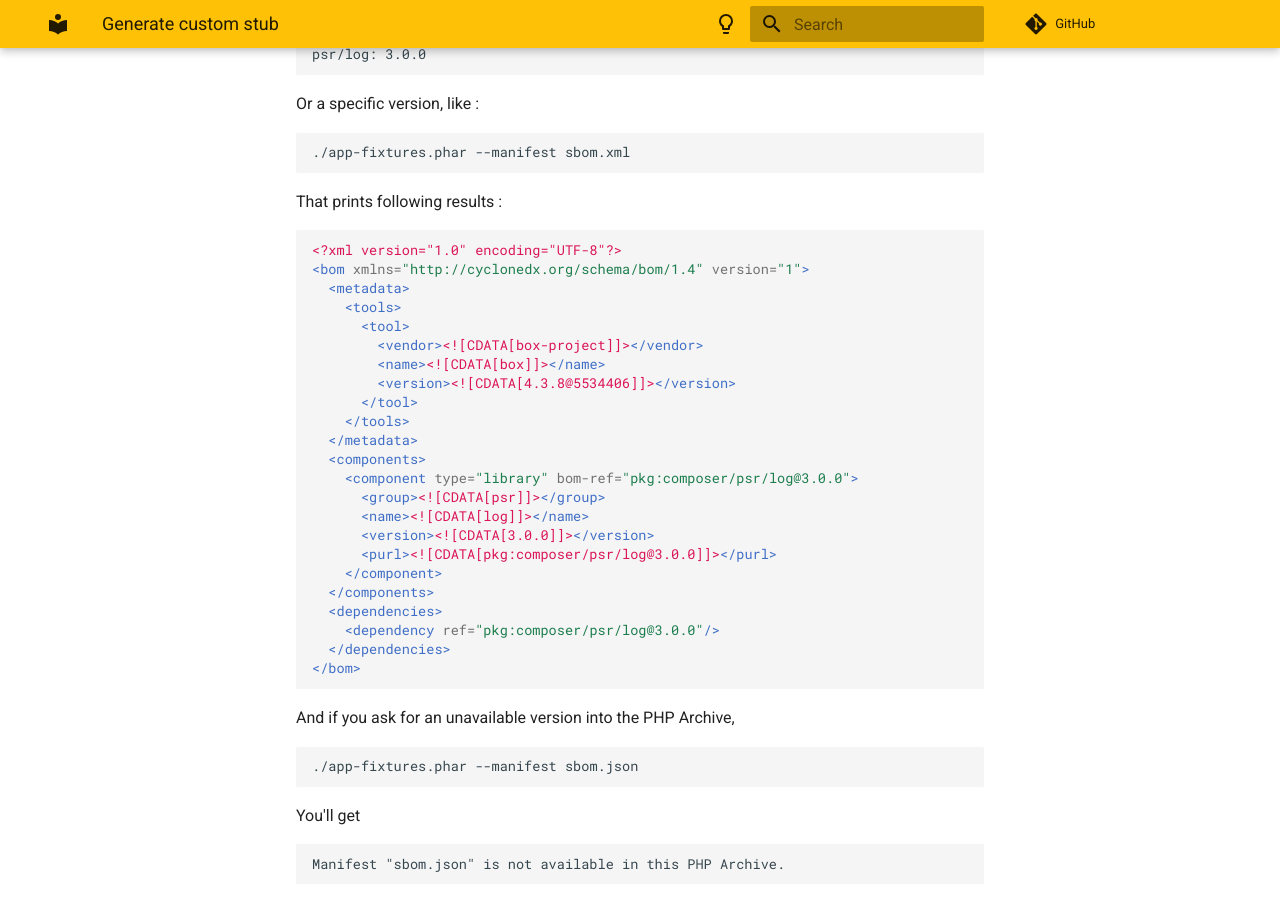
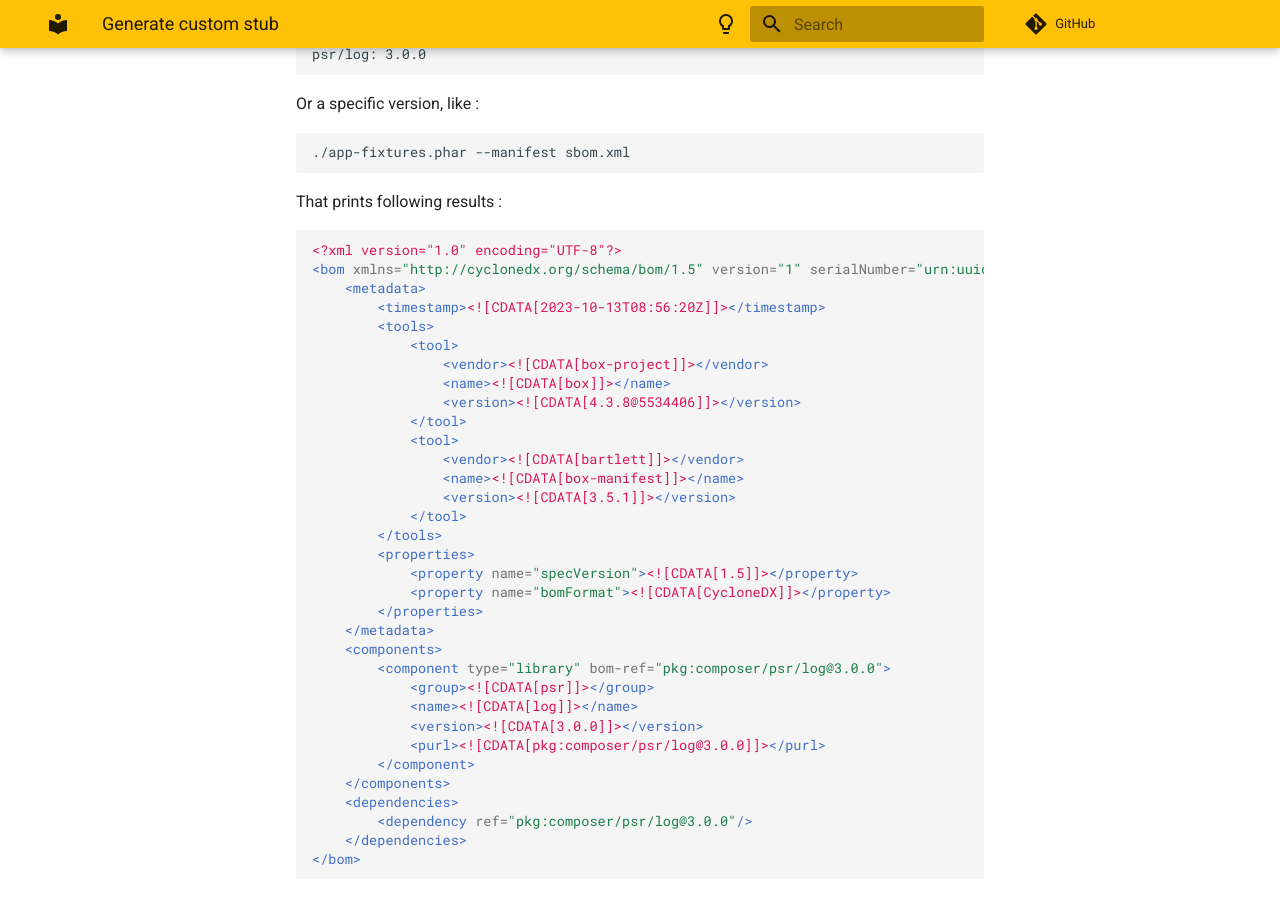
Before and after one commit to llaville/box-manifest, an MkDocs documentation site: the page built from docs/Tutorial/generate-custom-stub.md, in a window 1280 px wide and 900 px high, scrolled down 1508 px. Built offline with MkDocs 1.6.1 and Material for MkDocs 9.7.7, drawn with Linux system fonts in a browser that asks for light colours; comment, search, counter and statistics services are not loaded.

Commit message:
update documentation for upcoming release 3.5.1

````diff
--- a/docs/Tutorial/generate-custom-stub.md
+++ b/docs/Tutorial/generate-custom-stub.md
@@ -80,27 +80,37 @@ That prints following results :
 
 ```xml
 <?xml version="1.0" encoding="UTF-8"?>
-<bom xmlns="http://cyclonedx.org/schema/bom/1.4" version="1">
-  <metadata>
-    <tools>
-      <tool>
-        <vendor><![CDATA[box-project]]></vendor>
-        <name><![CDATA[box]]></name>
-        <version><![CDATA[4.3.8@5534406]]></version>
-      </tool>
-    </tools>
-  </metadata>
-  <components>
-    <component type="library" bom-ref="pkg:composer/psr/log@3.0.0">
-      <group><![CDATA[psr]]></group>
-      <name><![CDATA[log]]></name>
-      <version><![CDATA[3.0.0]]></version>
-      <purl><![CDATA[pkg:composer/psr/log@3.0.0]]></purl>
-    </component>
-  </components>
-  <dependencies>
-    <dependency ref="pkg:composer/psr/log@3.0.0"/>
-  </dependencies>
+<bom xmlns="http://cyclonedx.org/schema/bom/1.5" version="1" serialNumber="urn:uuid:0337c091-d806-401f-8ff3-68a668894618">
+    <metadata>
+        <timestamp><![CDATA[2023-10-13T08:56:20Z]]></timestamp>
+        <tools>
+            <tool>
+                <vendor><![CDATA[box-project]]></vendor>
+                <name><![CDATA[box]]></name>
+                <version><![CDATA[4.3.8@5534406]]></version>
+            </tool>
+            <tool>
+                <vendor><![CDATA[bartlett]]></vendor>
+                <name><![CDATA[box-manifest]]></name>
+                <version><![CDATA[3.5.1]]></version>
+            </tool>
+        </tools>
+        <properties>
+            <property name="specVersion"><![CDATA[1.5]]></property>
+            <property name="bomFormat"><![CDATA[CycloneDX]]></property>
+        </properties>
+    </metadata>
+    <components>
+        <component type="library" bom-ref="pkg:composer/psr/log@3.0.0">
+            <group><![CDATA[psr]]></group>
+            <name><![CDATA[log]]></name>
+            <version><![CDATA[3.0.0]]></version>
+            <purl><![CDATA[pkg:composer/psr/log@3.0.0]]></purl>
+        </component>
+    </components>
+    <dependencies>
+        <dependency ref="pkg:composer/psr/log@3.0.0"/>
+    </dependencies>
 </bom>
 ```
 
````
Also changed, not shown: README.md (+2 -2 lines), docs/Tutorial/generate-manifest-files.md (+15 -17 lines), docs/Tutorial/use-only-metadata-box-setting.md (+16 -11 lines), docs/getting-started.md (+2 -2 lines), docs/installation.md (+3 -3 lines), 1 other file.
